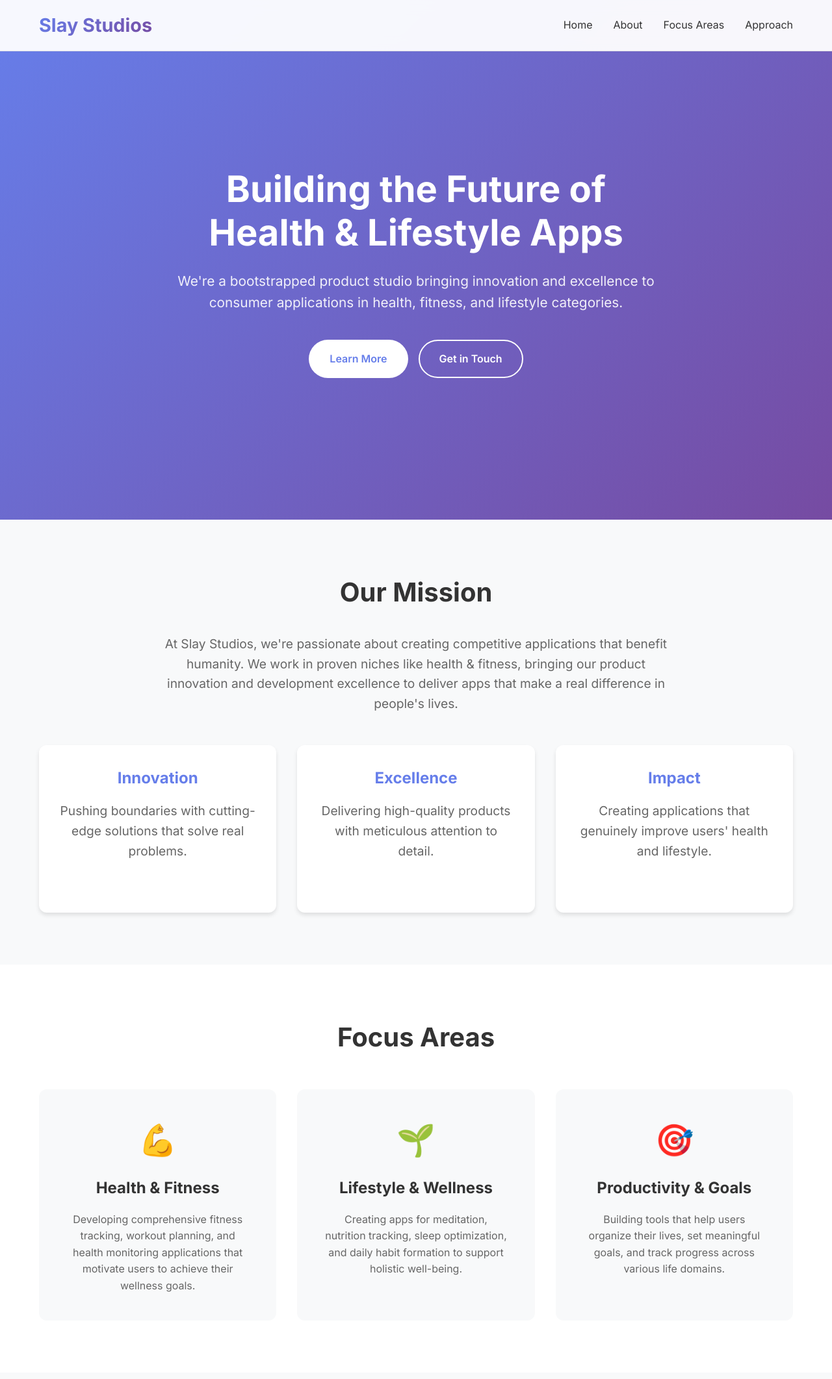
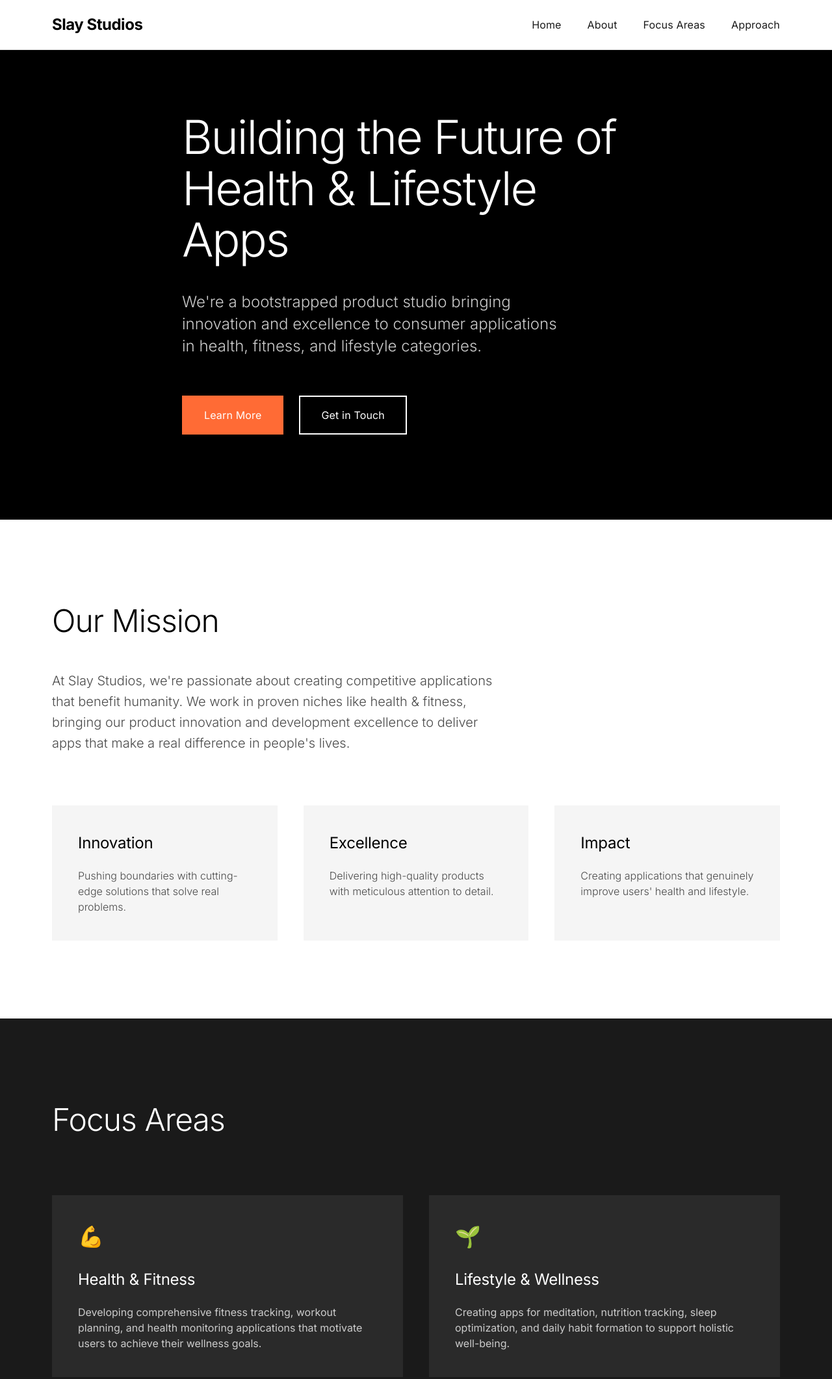
Before and after one commit to Slaydeveloper/company-website, a plain HTML site: page index.html in a window 1280 px wide. Shown: the top 2123 px of the page at 65% size. Drawn offline with Linux system fonts and the light colour scheme.

Commit message:
Redesign with Bauhaus/Braun modernist aesthetic

```diff
--- a/styles.css
+++ b/styles.css
@@ -5,253 +5,272 @@
 }
 
 body {
-    font-family: 'Inter', sans-serif;
-    line-height: 1.6;
-    color: #333;
+    font-family: 'Inter', 'Helvetica Neue', Arial, sans-serif;
+    line-height: 1.5;
+    color: #1a1a1a;
+    background: #fafafa;
 }
 
 .container {
     max-width: 1200px;
     margin: 0 auto;
-    padding: 0 20px;
+    padding: 0 40px;
 }
 
 /* Navigation */
 .navbar {
-    background: rgba(255, 255, 255, 0.95);
-    backdrop-filter: blur(10px);
-    padding: 1rem 0;
+    background: #ffffff;
+    padding: 20px 0;
     position: fixed;
     width: 100%;
     top: 0;
     z-index: 1000;
-    border-bottom: 1px solid rgba(0, 0, 0, 0.1);
+    border-bottom: 1px solid #e0e0e0;
 }
 
 .nav-container {
     max-width: 1200px;
     margin: 0 auto;
-    padding: 0 20px;
+    padding: 0 40px;
     display: flex;
     justify-content: space-between;
     align-items: center;
 }
 
 .logo h1 {
-    font-size: 1.8rem;
+    font-size: 24px;
     font-weight: 700;
-    background: linear-gradient(135deg, #667eea 0%, #764ba2 100%);
-    -webkit-background-clip: text;
-    -webkit-text-fill-color: transparent;
+    color: #000000;
+    letter-spacing: -0.02em;
 }
 
 .nav-menu {
     display: flex;
     list-style: none;
-    gap: 2rem;
+    gap: 40px;
 }
 
 .nav-menu a {
     text-decoration: none;
-    color: #333;
-    font-weight: 500;
-    transition: color 0.3s ease;
+    color: #1a1a1a;
+    font-weight: 400;
+    font-size: 16px;
+    transition: color 0.2s ease;
+    letter-spacing: 0.01em;
 }
 
 .nav-menu a:hover {
-    color: #667eea;
+    color: #ff6b35;
 }
 
 /* Hero Section */
 .hero {
-    background: linear-gradient(135deg, #667eea 0%, #764ba2 100%);
-    color: white;
-    padding: 120px 0 80px;
-    text-align: center;
+    background: #000000;
+    color: #ffffff;
+    padding: 140px 0 100px;
+    text-align: left;
     min-height: 100vh;
     display: flex;
     align-items: center;
-    justify-content: center;
 }
 
 .hero-content {
     max-width: 800px;
     margin: 0 auto;
-    padding: 0 20px;
+    padding: 0 40px;
 }
 
 .hero h1 {
-    font-size: 3.5rem;
-    font-weight: 700;
-    margin-bottom: 1.5rem;
-    line-height: 1.2;
+    font-size: 72px;
+    font-weight: 300;
+    margin-bottom: 40px;
+    line-height: 1.1;
+    letter-spacing: -0.03em;
 }
 
 .hero p {
-    font-size: 1.3rem;
-    margin-bottom: 2.5rem;
-    opacity: 0.9;
-    line-height: 1.6;
+    font-size: 24px;
+    margin-bottom: 60px;
+    font-weight: 300;
+    line-height: 1.4;
+    color: #cccccc;
+    max-width: 600px;
 }
 
 .cta-buttons {
     display: flex;
-    gap: 1rem;
-    justify-content: center;
+    gap: 24px;
     flex-wrap: wrap;
 }
 
 .btn {
-    padding: 15px 30px;
-    border-radius: 50px;
+    padding: 16px 32px;
     text-decoration: none;
-    font-weight: 600;
-    transition: all 0.3s ease;
+    font-weight: 500;
+    transition: all 0.2s ease;
     display: inline-block;
     border: 2px solid transparent;
+    font-size: 16px;
+    letter-spacing: 0.01em;
 }
 
 .btn.primary {
-    background: white;
-    color: #667eea;
+    background: #ff6b35;
+    color: #ffffff;
+    border: 2px solid #ff6b35;
 }
 
 .btn.primary:hover {
-    background: rgba(255, 255, 255, 0.9);
-    transform: translateY(-2px);
+    background: #e55a2b;
+    border: 2px solid #e55a2b;
 }
 
 .btn.secondary {
     background: transparent;
-    color: white;
-    border: 2px solid white;
+    color: #ffffff;
+    border: 2px solid #ffffff;
 }
 
 .btn.secondary:hover {
-    background: white;
-    color: #667eea;
-    transform: translateY(-2px);
+    background: #ffffff;
+    color: #000000;
 }
 
 /* About Section */
 .about {
-    padding: 80px 0;
-    background: #f8f9fa;
+    padding: 120px 0;
+    background: #ffffff;
 }
 
 .about h2 {
-    font-size: 2.5rem;
-    margin-bottom: 2rem;
-    text-align: center;
-    color: #333;
+    font-size: 48px;
+    margin-bottom: 40px;
+    text-align: left;
+    color: #000000;
+    font-weight: 300;
+    letter-spacing: -0.02em;
 }
 
 .about p {
-    font-size: 1.2rem;
-    text-align: center;
-    margin-bottom: 3rem;
-    max-width: 800px;
-    margin-left: auto;
-    margin-right: auto;
-    color: #666;
+    font-size: 20px;
+    text-align: left;
+    margin-bottom: 80px;
+    max-width: 700px;
+    color: #4a4a4a;
+    font-weight: 300;
+    line-height: 1.6;
 }
 
 .values {
     display: grid;
     grid-template-columns: repeat(auto-fit, minmax(300px, 1fr));
-    gap: 2rem;
-    margin-top: 3rem;
+    gap: 40px;
+    margin-top: 60px;
 }
 
 .value-item {
-    background: white;
-    padding: 2rem;
-    border-radius: 12px;
-    text-align: center;
-    box-shadow: 0 4px 6px rgba(0, 0, 0, 0.1);
-    transition: transform 0.3s ease;
+    background: #f5f5f5;
+    padding: 40px;
+    transition: background 0.2s ease;
 }
 
 .value-item:hover {
-    transform: translateY(-5px);
+    background: #eeeeee;
 }
 
 .value-item h3 {
-    font-size: 1.5rem;
-    margin-bottom: 1rem;
-    color: #667eea;
+    font-size: 24px;
+    margin-bottom: 20px;
+    color: #000000;
+    font-weight: 500;
+    letter-spacing: -0.01em;
+}
+
+.value-item p {
+    color: #4a4a4a;
+    font-size: 16px;
+    line-height: 1.5;
+    margin-bottom: 0;
 }
 
 /* Focus Areas */
 .focus-areas {
-    padding: 80px 0;
-    background: white;
+    padding: 120px 0;
+    background: #1a1a1a;
+    color: #ffffff;
 }
 
 .focus-areas h2 {
-    font-size: 2.5rem;
-    margin-bottom: 3rem;
-    text-align: center;
-    color: #333;
+    font-size: 48px;
+    margin-bottom: 80px;
+    text-align: left;
+    color: #ffffff;
+    font-weight: 300;
+    letter-spacing: -0.02em;
 }
 
 .focus-grid {
     display: grid;
     grid-template-columns: repeat(auto-fit, minmax(350px, 1fr));
-    gap: 2rem;
+    gap: 40px;
 }
 
 .focus-item {
-    background: #f8f9fa;
-    padding: 2.5rem;
-    border-radius: 12px;
-    text-align: center;
-    transition: transform 0.3s ease;
+    background: #2a2a2a;
+    padding: 40px;
+    transition: background 0.2s ease;
 }
 
 .focus-item:hover {
-    transform: translateY(-5px);
+    background: #333333;
 }
 
 .focus-icon {
-    font-size: 3rem;
-    margin-bottom: 1rem;
+    font-size: 32px;
+    margin-bottom: 24px;
+    display: block;
 }
 
 .focus-item h3 {
-    font-size: 1.5rem;
-    margin-bottom: 1rem;
-    color: #333;
+    font-size: 24px;
+    margin-bottom: 20px;
+    color: #ffffff;
+    font-weight: 500;
+    letter-spacing: -0.01em;
 }
 
 .focus-item p {
-    color: #666;
-    line-height: 1.6;
+    color: #cccccc;
+    line-height: 1.5;
+    font-size: 16px;
 }
 
 /* Approach Section */
 .approach {
-    padding: 80px 0;
-    background: #f8f9fa;
+    padding: 120px 0;
+    background: #f5f5f5;
 }
 
 .approach h2 {
-    font-size: 2.5rem;
-    margin-bottom: 3rem;
-    text-align: center;
-    color: #333;
+    font-size: 48px;
+    margin-bottom: 60px;
+    text-align: left;
+    color: #000000;
+    font-weight: 300;
+    letter-spacing: -0.02em;
 }
 
 .approach-content {
     max-width: 800px;
-    margin: 0 auto;
 }
 
 .approach-text h3 {
-    font-size: 1.5rem;
-    margin-bottom: 1rem;
-    color: #667eea;
-    margin-top: 2rem;
+    font-size: 28px;
+    margin-bottom: 20px;
+    color: #000000;
+    margin-top: 60px;
+    font-weight: 500;
+    letter-spacing: -0.01em;
 }
 
 .approach-text h3:first-child {
@@ -259,67 +278,52 @@ body {
 }
 
 .approach-text p {
-    color: #666;
-    margin-bottom: 1.5rem;
+    color: #4a4a4a;
+    margin-bottom: 20px;
     line-height: 1.6;
-}
-
-/* Contact Section */
-.contact {
-    padding: 80px 0;
-    background: white;
-    text-align: center;
-}
-
-.contact h2 {
-    font-size: 2.5rem;
-    margin-bottom: 1.5rem;
-    color: #333;
-}
-
-.contact p {
-    font-size: 1.2rem;
-    margin-bottom: 2rem;
-    color: #666;
-}
-
-.contact-info .btn.primary {
-    background: #667eea;
-    color: white;
-    font-size: 1.1rem;
-    padding: 18px 35px;
-}
-
-.contact-info .btn.primary:hover {
-    background: #5a6fd8;
-    transform: translateY(-2px);
+    font-size: 18px;
+    font-weight: 300;
 }
 
 /* Footer */
 footer {
-    background: #333;
-    color: white;
-    padding: 2rem 0;
-    text-align: center;
+    background: #000000;
+    color: #ffffff;
+    padding: 60px 0;
+    text-align: left;
 }
 
 footer p {
-    opacity: 0.8;
+    font-size: 16px;
+    color: #888888;
+    font-weight: 300;
 }
 
 /* Responsive Design */
 @media (max-width: 768px) {
+    .container {
+        padding: 0 20px;
+    }
+
+    .nav-container {
+        padding: 0 20px;
+    }
+
+    .hero-content {
+        padding: 0 20px;
+    }
+
     .hero h1 {
-        font-size: 2.5rem;
+        font-size: 48px;
     }
 
     .hero p {
-        font-size: 1.1rem;
+        font-size: 20px;
     }
 
     .cta-buttons {
         flex-direction: column;
-        align-items: center;
+        align-items: flex-start;
     }
 
     .nav-menu {
@@ -336,8 +340,11 @@ footer p {
 
     .about h2,
     .focus-areas h2,
-    .approach h2,
-    .contact h2 {
-        font-size: 2rem;
+    .approach h2 {
+        font-size: 36px;
+    }
+
+    .approach-text h3 {
+        font-size: 24px;
     }
 }
```
